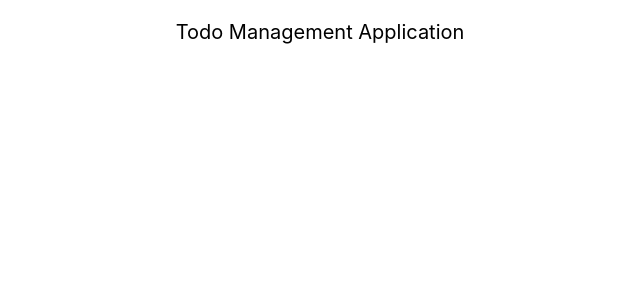
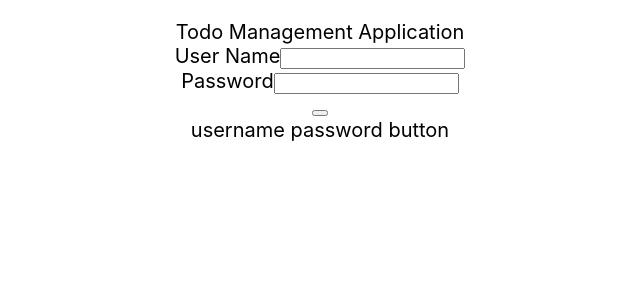
Before and after one commit to kabgig/todo-react-app, a React (Create React App) app: page / in a window 1280 px wide. Shown: the top 300 px of the page, without its empty margins (320-960 px from the left). Built offline with nearby package versions, Linux system fonts and the light colour scheme.

Commit message:
Getting Started with Login Component - Todo React App

```diff
--- a/src/components/todo/TodoApp.jsx
+++ b/src/components/todo/TodoApp.jsx
@@ -2,6 +2,39 @@
     return(
         <div className="TodoApp">
             Todo Management Application
+            <LoginComponent/>
+            {/* <WelcomeComponent/> */}
         </div>
     )
 }
+
+function LoginComponent(){
+    return(
+        <div className="Login">
+            <div className="LoginForm">
+                <div>
+                    <label>User Name</label>
+                    <input type="text" name="username"/>
+                </div>
+                <div>
+                    <label>Password</label>
+                    <input type="password" name="password"/>
+                </div>
+                <div>
+                    <button type="button" name="login"/>
+                </div>
+            </div>
+            username
+            password
+            button
+        </div>
+    )
+}
+
+function WelcomeComponent(){
+    return(
+        <div className="Welcome">
+            Welcome Component
+        </div>
+    )
+}
```
